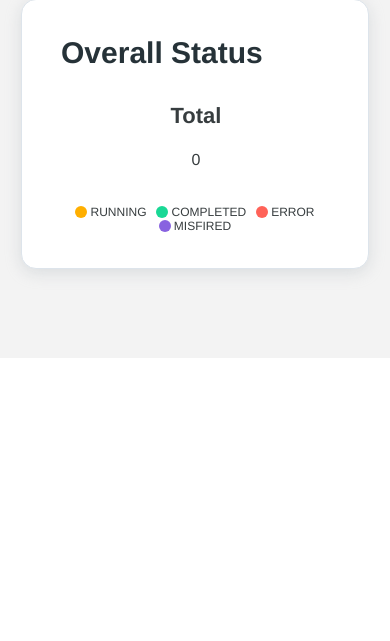
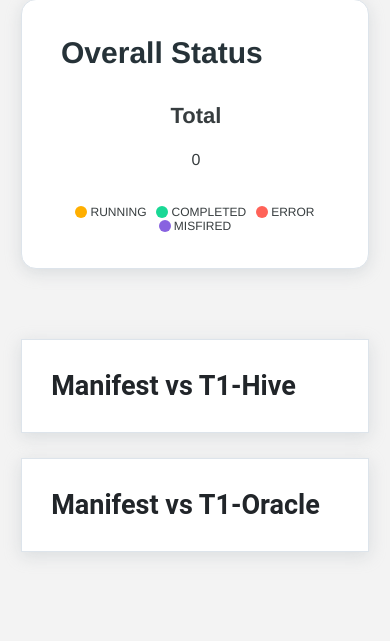
Before and after one commit to kyleRegino/Dashboard, a Flask app: page / in a window 390 px wide. Shown: the part 1083-1724 px from the top of the page. Before the commit the page ends 1373 px from the top, so only its background shows below. Run offline with Flask 2, Linux system fonts and the light colour scheme; data that the repository does not hold is empty; parts of the project's set-up code (start-up, migrations or seed data) failed here and were passed over; some libraries are stand-ins or nearby versions; some web fonts are replaced.

Commit message:
added graphs in dashboard

```diff
--- /dev/null
+++ b/smartdashboard/static/js/dashboard.js
@@ -0,0 +1,56 @@
+var cdr_types = ["com", "vou", "cm", "adj", "first", "mon"];
+var charts = [];
+var lines = [];
+var variance_chart = null;
+
+var series = [];
+
+console.log(lines)
+console.log(charts)
+$.ajax({
+    url: "/dqchecks_manvshive_js",
+    method: "GET",
+    dataType: "json"
+}).done(function (data) {
+
+    for (c of cdr_types){
+        var variance = c + "_variance";
+        series.push({
+            name: variance,
+            data: data[variance]
+        });
+    }
+    console.log(series)
+
+    var options = {
+        series: series,
+        chart: {
+            type: 'line',
+            height: '200%',
+            width: '100%'
+        },
+        dataLabels: {
+            enabled: false,
+        },
+        stroke: {
+            show: true,
+            width: 2,
+            curve: 'smooth',
+        },
+        xaxis: {
+            categories: [0, 1, 2, 3, 4, 5, 6, 7, 8, 9, 10, 11, 12, 13, 14, 15, 16, 17, 18, 19, 20, 21, 22, 23],
+        },
+        fill: {
+            opacity: 1
+        },
+        grid: {
+            borderColor: '#e7e7e7',
+            row: {
+                colors: ['#f3f3f3', 'transparent'], // takes an array which will be repeated on columns
+                opacity: 0.5
+            },
+        },
+    };
+    variance_chart = new ApexCharts(document.querySelector("#variances_hive_dashboard"), options);
+    variance_chart.render();
+});
--- a/smartdashboard/templates/dashboard.html
+++ b/smartdashboard/templates/dashboard.html
@@ -110,6 +110,33 @@
     </div>
   </div>
 </div>
+
+<div class="row">
+  <div class="col-md-12">
+    <div class="row">
+      <div class="col-md-6 grid-margin">
+        <div class="card">
+          <div class="card-body">
+            <div class="d-flex align-items-end">
+              <h3 class="mb-0 font-weight-semibold">Manifest vs T1-Hive</h3>
+            </div>
+            <div id="variances_hive_dashboard"></div>
+          </div>
+        </div>
+      </div>
+      <div class="col-md-6 grid-margin">
+        <div class="card">
+          <div class="card-body">
+            <div class="d-flex align-items-end">
+              <h3 class="mb-0 font-weight-semibold">Manifest vs T1-Oracle</h3>
+            </div>
+            <div id="variances_oracle"></div>
+          </div>
+        </div>
+      </div>
+    </div>
+  </div>
+</div>
 <!-- Page Title Header Ends-->
 
 
@@ -120,4 +147,6 @@
 {% endblock content %}
 {% block scripts %}
 <script src="../static/js/job_monitoring.js"></script>
+<script src="../static/js/dq_manvsoracle.js"></script>
+<script src="../static/js/dashboard.js"></script>
 {% endblock %}
```
Also changed, not shown: smartdashboard/static/js/dq_manvshive.js (line endings or trailing spaces).
